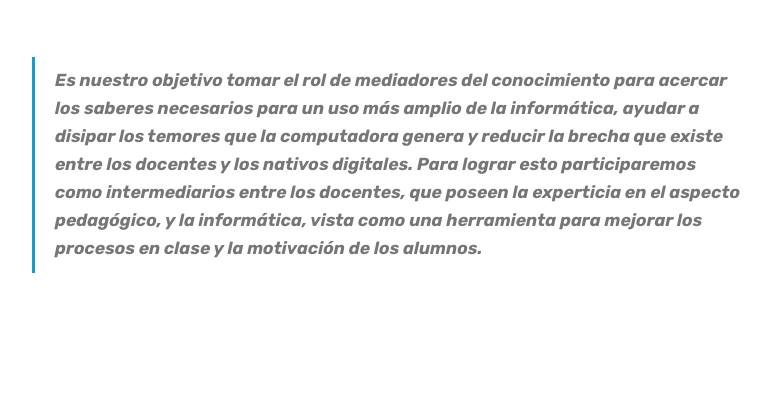
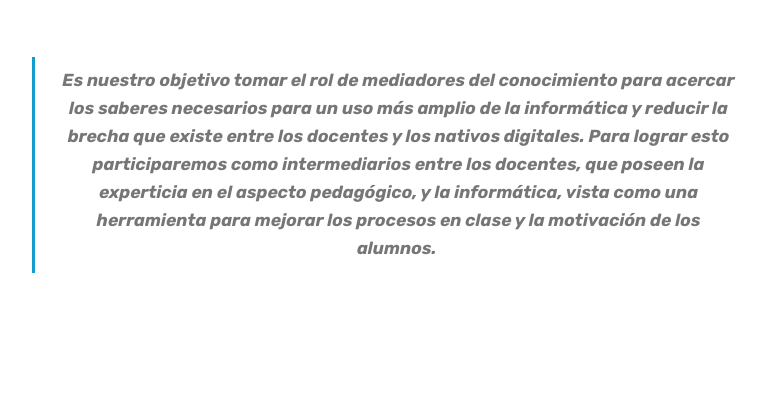
Before and after one commit to emanuelbalcazar/capacitacion-docente, a plain HTML site: page index.html in a window 1280 px wide. Shown: the part 1083-1491 px from the top of the page, without its empty margins (253-1024 px from the left). Drawn offline with Linux system fonts and the light colour scheme; files whose address does not match are found by name.

Commit message:
Alineado de texto

```diff
--- a/assets/mobirise/css/mbr-additional.css
+++ b/assets/mobirise/css/mbr-additional.css
@@ -1774,6 +1774,9 @@ body {
 .cid-qZuK4JE1W2 blockquote {
   color: #767676;
 }
+.cid-qZuK4JE1W2 DIV {
+  text-align: center;
+}
 .cid-qZuK5Wrviw {
   padding-top: 60px;
   padding-bottom: 60px;
--- a/index.html
+++ b/index.html
@@ -53,7 +53,7 @@
     </nav>
 </section>
 
-<section class="engine"><a href="https://mobiri.se/e">make your own website for free</a></section><section class="cid-qTkA127IK8 mbr-fullscreen" id="header2-1">
+<section class="engine"><a href="https://mobiri.se/w">html5 templates</a></section><section class="cid-qTkA127IK8 mbr-fullscreen" id="header2-1">
 
 
 
@@ -99,7 +99,7 @@
     <div class="container">
         <div class="media-container-row">
             <div class="mbr-text col-12 col-md-8 mbr-fonts-style display-7">
-                <blockquote><strong>Es nuestro objetivo tomar el rol de mediadores del conocimiento para acercar los saberes necesarios para un uso más amplio de la informática, ayudar a disipar los temores que la computadora genera y reducir la brecha que existe entre los docentes y los nativos digitales. Para lograr esto participaremos como intermediarios entre los docentes, que poseen la experticia en el aspecto pedagógico, y la informática, vista como una herramienta para mejorar los procesos en clase y la motivación de los alumnos.&nbsp;</strong><br></blockquote>
+                <blockquote><strong>Es nuestro objetivo tomar el rol de mediadores del conocimiento para acercar los saberes necesarios para un uso más amplio de la informática y reducir la brecha que existe entre los docentes y los nativos digitales. Para lograr esto participaremos como intermediarios entre los docentes, que poseen la experticia en el aspecto pedagógico, y la informática, vista como una herramienta para mejorar los procesos en clase y la motivación de los alumnos.&nbsp;</strong><br></blockquote>
             </div>
         </div>
     </div>
```
Also changed, not shown: 1 other file.
